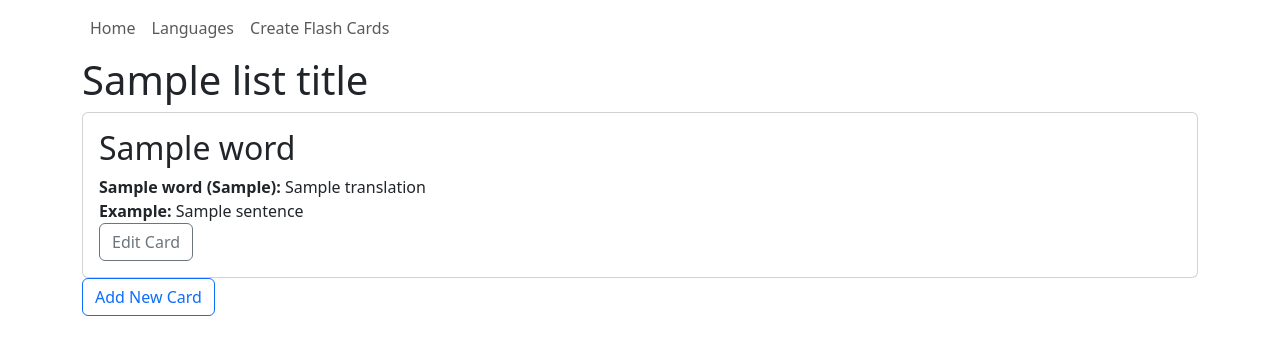
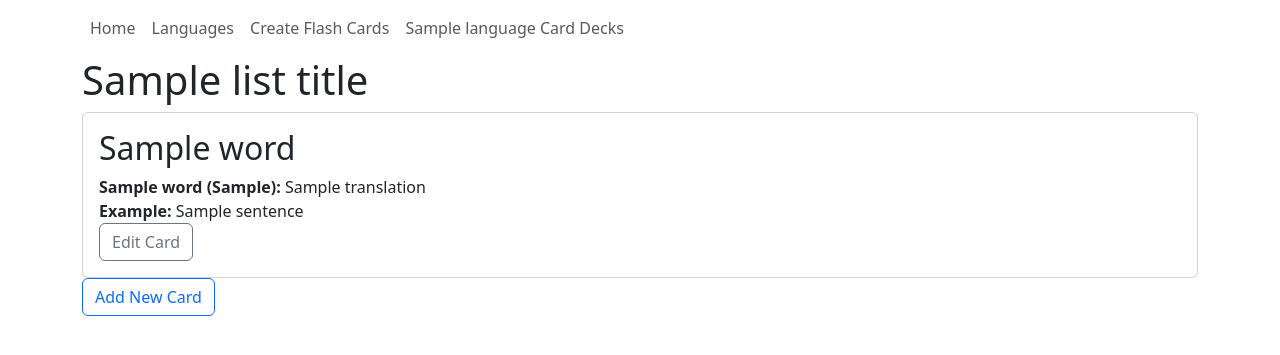
Before and after one commit to dstilesr/flashy-card, a Python web app: template app/templates/card-list.html.jinja2 in a window 1280 px wide. Shown: the top 355 px of the page. Run offline with Jinja, Linux system fonts and the light colour scheme; the template is opened without the code that fills it: most values are stand-ins (such as "Sample title", 1, 10 or a date in 2020).

Commit message:
Allow navigation between deck and card lists

```diff
--- a/app/src/app/controllers/list_cards.py
+++ b/app/src/app/controllers/list_cards.py
@@ -74,6 +74,6 @@ class ListCardsLang(BaseController):
         rsp_body = template.render(
             list_title="List of Cards for %s Language" % language.name,
             cards=items,
-            language_id=language.id
+            language=language
         )
         return HTMLResponse(rsp_body)
--- a/app/src/app/controllers/list_decks.py
+++ b/app/src/app/controllers/list_decks.py
@@ -72,6 +72,6 @@ class ListDecksLang(BaseController):
         language = await self.get_language()
         rsp_body = self.template_env.get_template("list-card-decks.html.jinja2").render(
             decks=decks,
-            language_id=language.id
+            language=language,
         )
         return HTMLResponse(rsp_body)
--- a/app/templates/card-list.html.jinja2
+++ b/app/templates/card-list.html.jinja2
@@ -1,4 +1,14 @@
 {% extends "base.html.jinja2" %}
+{% if language is defined -%}
+    {% block navbar_links %}
+        {{- super() }}
+        <li class="nav-item">
+            <a class="nav-link" href="/decks/{{ language.slug }}/list">
+                {{ language.name }} Card Decks
+            </a>
+        </li>
+    {% endblock navbar_links %}
+{%- endif %}
 {% block page_body %}
 <div class="container-md">
 <h1>{{ list_title }}</h1>
@@ -16,7 +26,7 @@
 {%- endfor %}
 </div>
 <div class="container-md">
-    <a class="btn btn-outline-primary" href="/cards/add{% if language_id is defined %}?language_id={{ language_id }}{% endif %}">
+    <a class="btn btn-outline-primary" href="/cards/add{% if language is defined %}?language_id={{ language.id }}{% endif %}">
         Add New Card
     </a>
 </div>
```
Also changed, not shown: app/templates/list-card-decks.html.jinja2 (+11 -1 lines).
